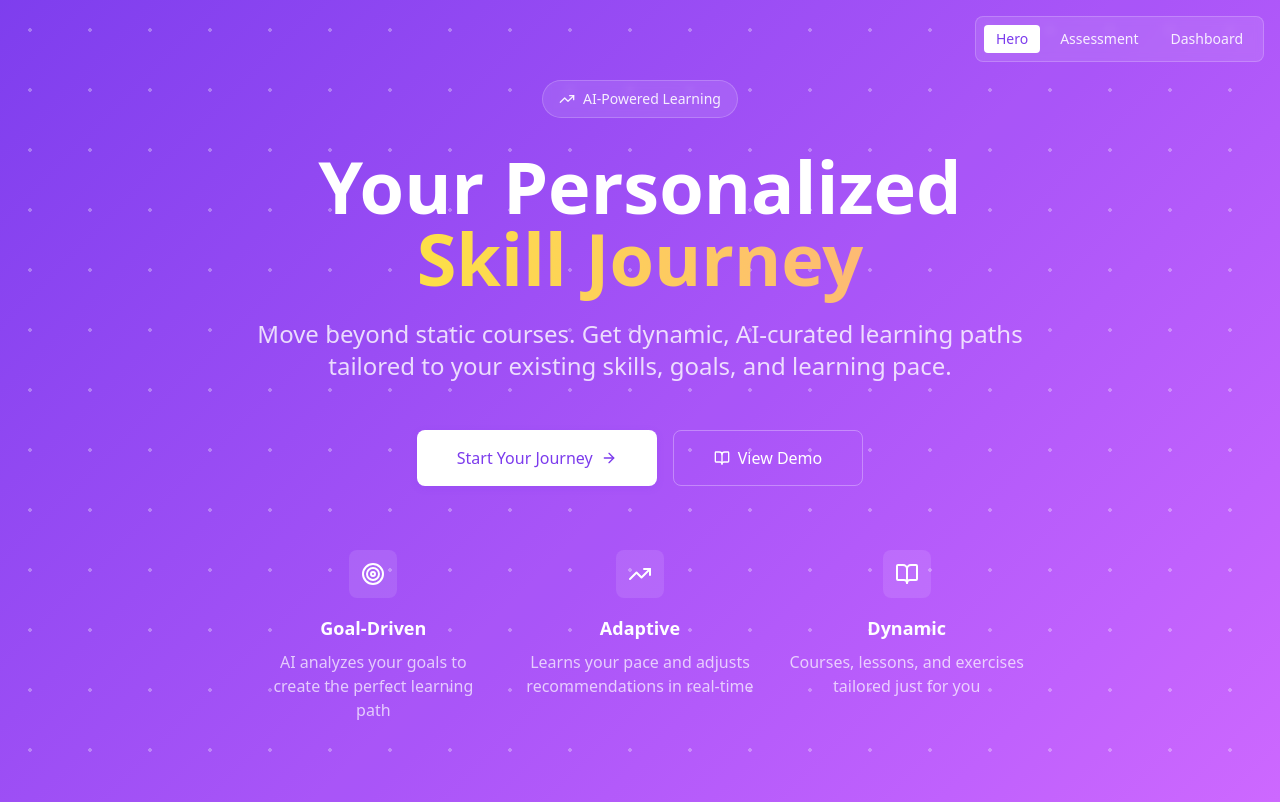
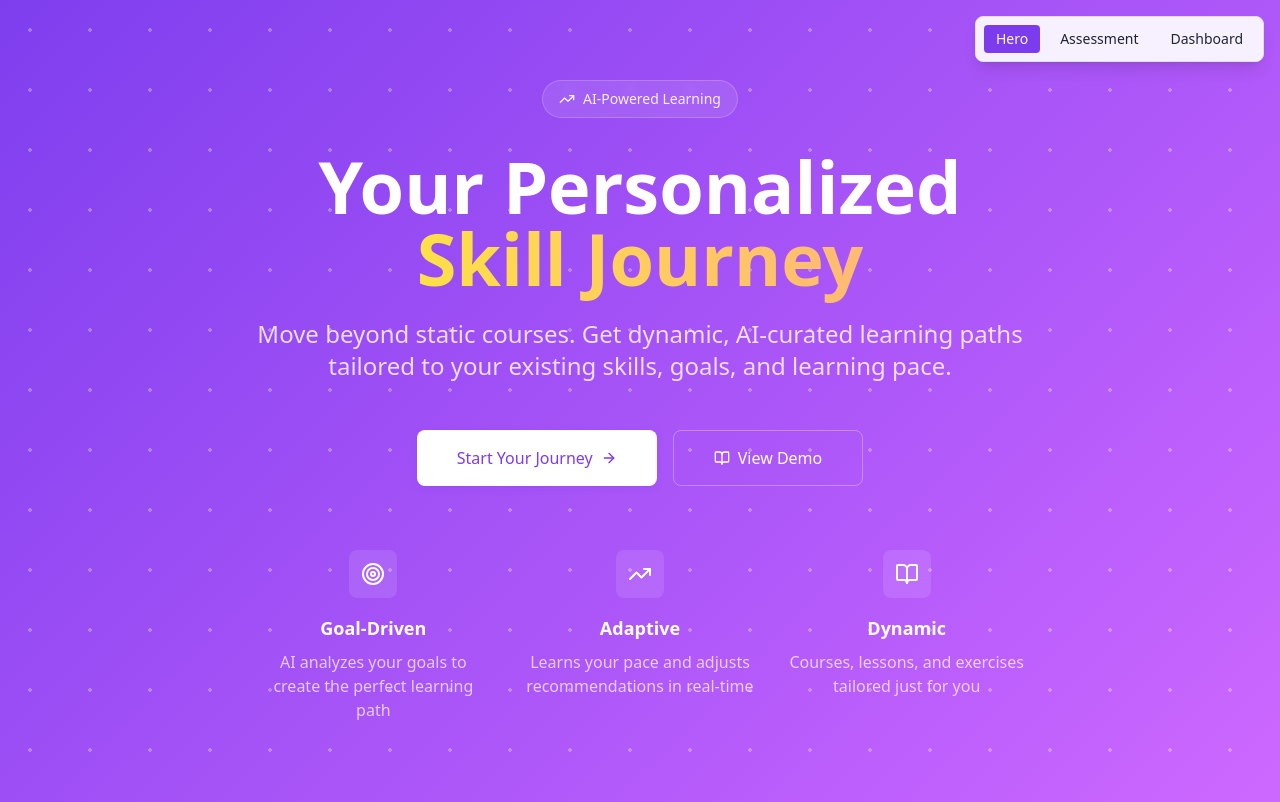
Before and after one commit to 05Prakhar/creative-assistant, a React (Vite) app: page / in a window 1280 px wide. Built offline with nearby package versions, Linux system fonts and the light colour scheme.

Commit message:
Fix button visibility on tab switch
Fixes the visibility of Assessment and Dashboard buttons when switching tabs.

```diff
--- a/src/pages/Index.tsx
+++ b/src/pages/Index.tsx
@@ -22,13 +22,13 @@ const Index = () => {
   return (
     <div className="min-h-screen">
       {/* Demo Navigation - Hidden in production */}
-      <div className="fixed top-4 right-4 z-50 bg-white/10 backdrop-blur-sm border border-white/20 rounded-lg p-2 flex gap-2">
+      <div className="fixed top-4 right-4 z-50 bg-background/95 backdrop-blur-sm border border-border rounded-lg p-2 flex gap-2 shadow-lg">
         <button
           onClick={() => setCurrentView("hero")}
           className={`px-3 py-1 rounded text-sm transition-all ${
             currentView === "hero"
-              ? "bg-white text-primary"
-              : "text-white/90 hover:bg-white/20 hover:text-white"
+              ? "bg-primary text-primary-foreground"
+              : "text-foreground hover:bg-muted"
           }`}
         >
           Hero
@@ -37,8 +37,8 @@ const Index = () => {
           onClick={() => setCurrentView("assessment")}
           className={`px-3 py-1 rounded text-sm transition-all ${
             currentView === "assessment"
-              ? "bg-white text-primary"
-              : "text-white/90 hover:bg-white/20 hover:text-white"
+              ? "bg-primary text-primary-foreground"
+              : "text-foreground hover:bg-muted"
           }`}
         >
           Assessment
@@ -47,8 +47,8 @@ const Index = () => {
           onClick={() => setCurrentView("dashboard")}
           className={`px-3 py-1 rounded text-sm transition-all ${
             currentView === "dashboard"
-              ? "bg-white text-primary"
-              : "text-white/90 hover:bg-white/20 hover:text-white"
+              ? "bg-primary text-primary-foreground"
+              : "text-foreground hover:bg-muted"
           }`}
         >
           Dashboard
```
